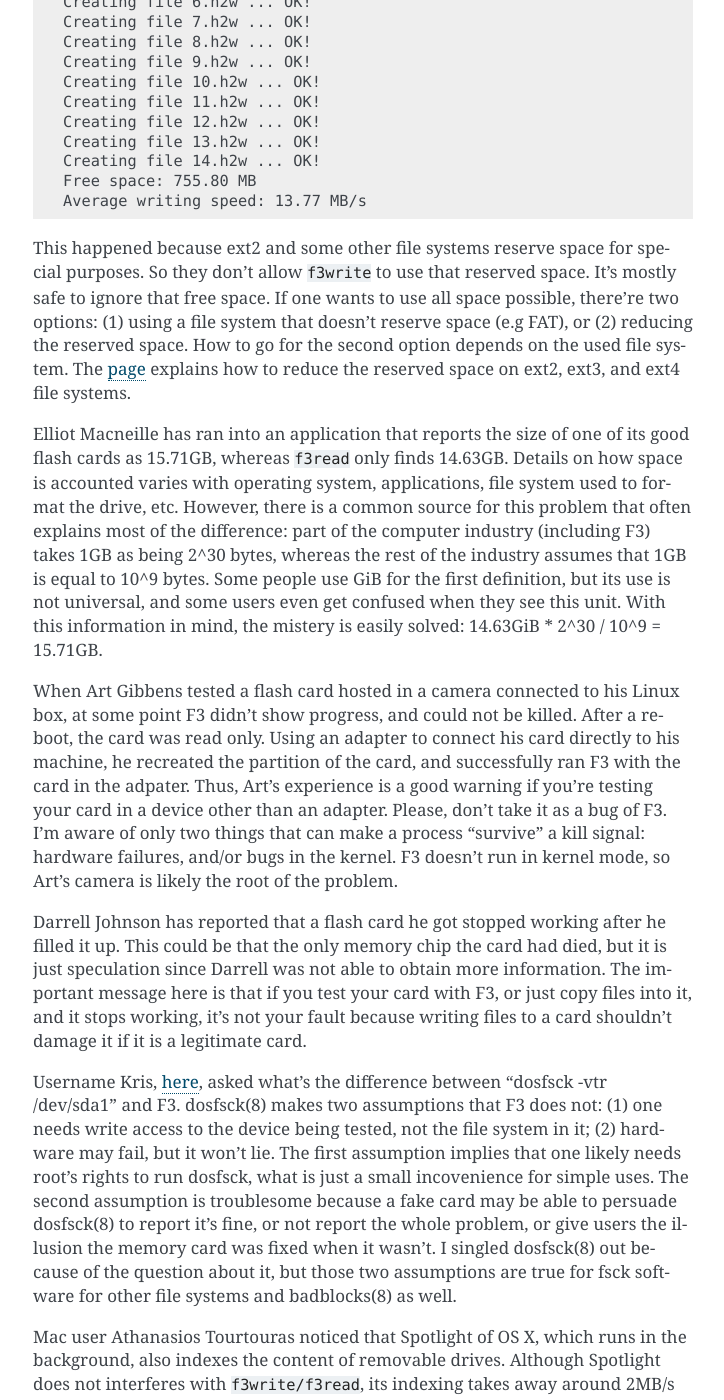
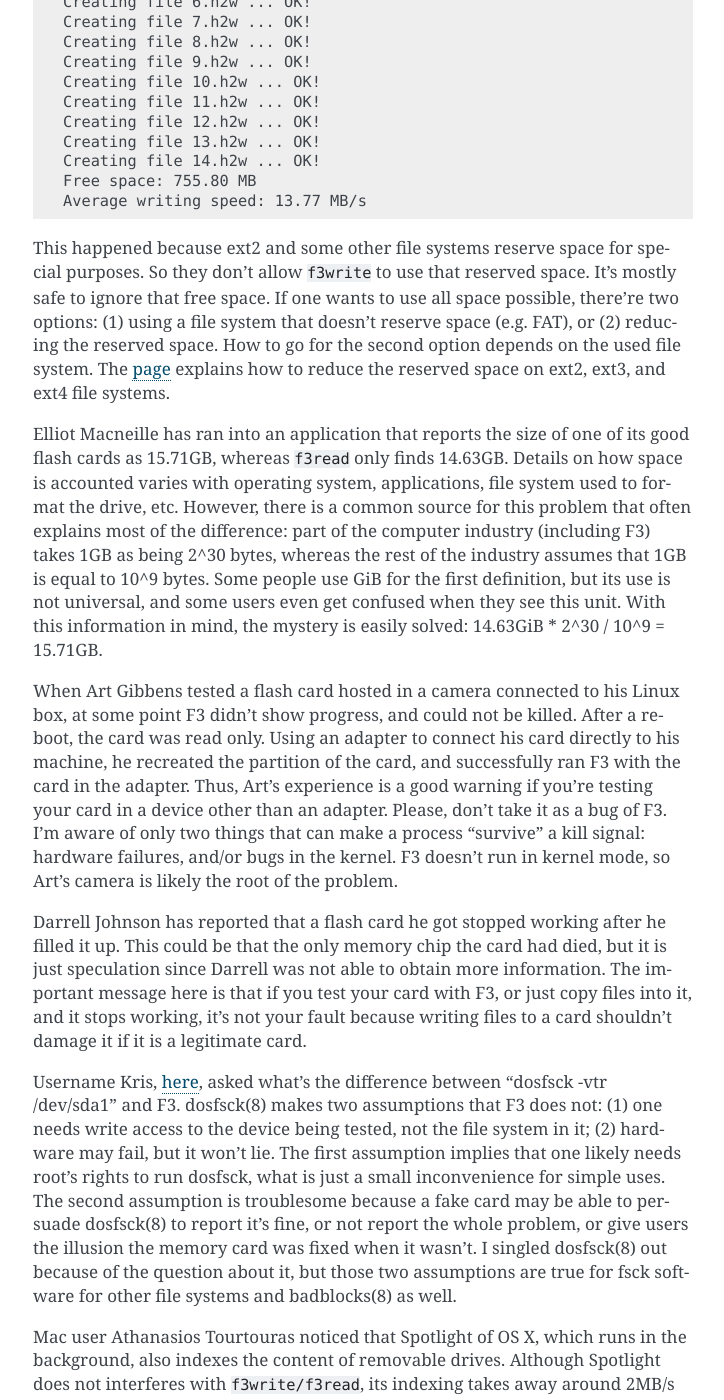
Before and after one commit to xanderificnlxrc4h/cloudtechmasters, a Sphinx documentation site: the page built from doc/usage.rst, in a window 1280 px wide and 1400 px high, scrolled down 7004 px. Shown: the whole window, without its empty margins (387-1111 px from the left). Built offline with Sphinx 7.4.7, drawn with Linux system fonts in a browser that asks for light colours; some of the changed text lies outside the part shown.

Commit message:
Fix typos

```diff
--- a/doc/contribute.rst
+++ b/doc/contribute.rst
@@ -14,7 +14,7 @@ How can you help?
    F3 on GitHub. The larger the number of stars a project has, the more
    confident new users are to try it out.
 -  If you know a journalist, or are one, suggest to him or her writing
-   an article about fake flash. The media has not been corvering this
+   an article about fake flash. The media has not been covering this
    subject, and having more users aware that fake flash exists will make
    counterfeiters' life harder.
 -  If you own fake flash, consider donating them to me. I've been
@@ -45,9 +45,9 @@ How can you help?
    well, so people can reach out to you directly.
 -  If you know how to code a graphic user interface, please create one
    for the platforms you can. This would increase the number of users
-   that, in turn, would win ground againt the counterfeiters. I'll add a
+   that, in turn, would win ground against the counterfeiters. I'll add a
    link to your application on this page.
--  Tell your frinds about F3, teach them how to use it, publish a video
+-  Tell your friends about F3, teach them how to use it, publish a video
    about F3, find ways to help me to better organize our efforts, spread
    the word, ask for your money back when you buy a fake drive, etc.
 
--- a/doc/history.rst
+++ b/doc/history.rst
@@ -5,7 +5,7 @@ I started this project when I bought a 32GB microSDHC card for my
 Android phone back in 2010, and found out that this card always fails
 when one fills it up. Googling about this issue, I arrived at the blogs
 `Fight Flash Fraud <https://fightflashfraud.wordpress.com/>`__ and
-`SOSFakeFlash <https://sosfakeflash.wordpress.com/>`__, which recomend
+`SOSFakeFlash <https://sosfakeflash.wordpress.com/>`__, which recommend
 the software H2testw (see
 `here <https://fightflashfraud.wordpress.com/2008/11/24/h2testw-gold-standard-in-detecting-fake-capacity-flash/>`__
 or
--- a/doc/usage.rst
+++ b/doc/usage.rst
@@ -371,7 +371,7 @@ This happened because ext2 and some other file systems reserve space for
 special purposes. So they don't allow ``f3write`` to use that reserved
 space. It's mostly safe to ignore that free space. If one wants to use
 all space possible, there're two options: (1) using a file system that
-doesn't reserve space (e.g FAT), or (2) reducing the reserved space. How
+doesn't reserve space (e.g. FAT), or (2) reducing the reserved space. How
 to go for the second option depends on the used file system. The
 `page <http://www.microhowto.info/howto/reduce_the_space_reserved_for_root_on_an_ext2_ext3_or_ext4_filesystem.html>`__
 explains how to reduce the reserved space on ext2, ext3, and ext4 file
@@ -386,14 +386,14 @@ difference: part of the computer industry (including F3) takes 1GB as
 being 2^30 bytes, whereas the rest of the industry assumes that 1GB is
 equal to 10^9 bytes. Some people use GiB for the first definition, but
 its use is not universal, and some users even get confused when they see
-this unit. With this information in mind, the mistery is easily solved:
+this unit. With this information in mind, the mystery is easily solved:
 14.63GiB \* 2^30 / 10^9 = 15.71GB.
 
 When Art Gibbens tested a flash card hosted in a camera connected to his
 Linux box, at some point F3 didn't show progress, and could not be
 killed. After a reboot, the card was read only. Using an adapter to
 connect his card directly to his machine, he recreated the partition of
-the card, and successfully ran F3 with the card in the adpater. Thus,
+the card, and successfully ran F3 with the card in the adapter. Thus,
 Art's experience is a good warning if you're testing your card in a
 device other than an adapter. Please, don't take it as a bug of F3. I'm
 aware of only two things that can make a process "survive" a kill
@@ -415,7 +415,7 @@ dosfsck(8) makes two assumptions that F3 does not: (1) one needs write
 access to the device being tested, not the file system in it; (2)
 hardware may fail, but it won't lie. The first assumption implies that
 one likely needs root's rights to run dosfsck, what is just a small
-incovenience for simple uses. The second assumption is troublesome
+inconvenience for simple uses. The second assumption is troublesome
 because a fake card may be able to persuade dosfsck(8) to report it's
 fine, or not report the whole problem, or give users the illusion the
 memory card was fixed when it wasn't. I singled dosfsck(8) out because
```
Also changed, not shown: other parts of doc/usage.rst (+8 -8 lines), 1 other file.
